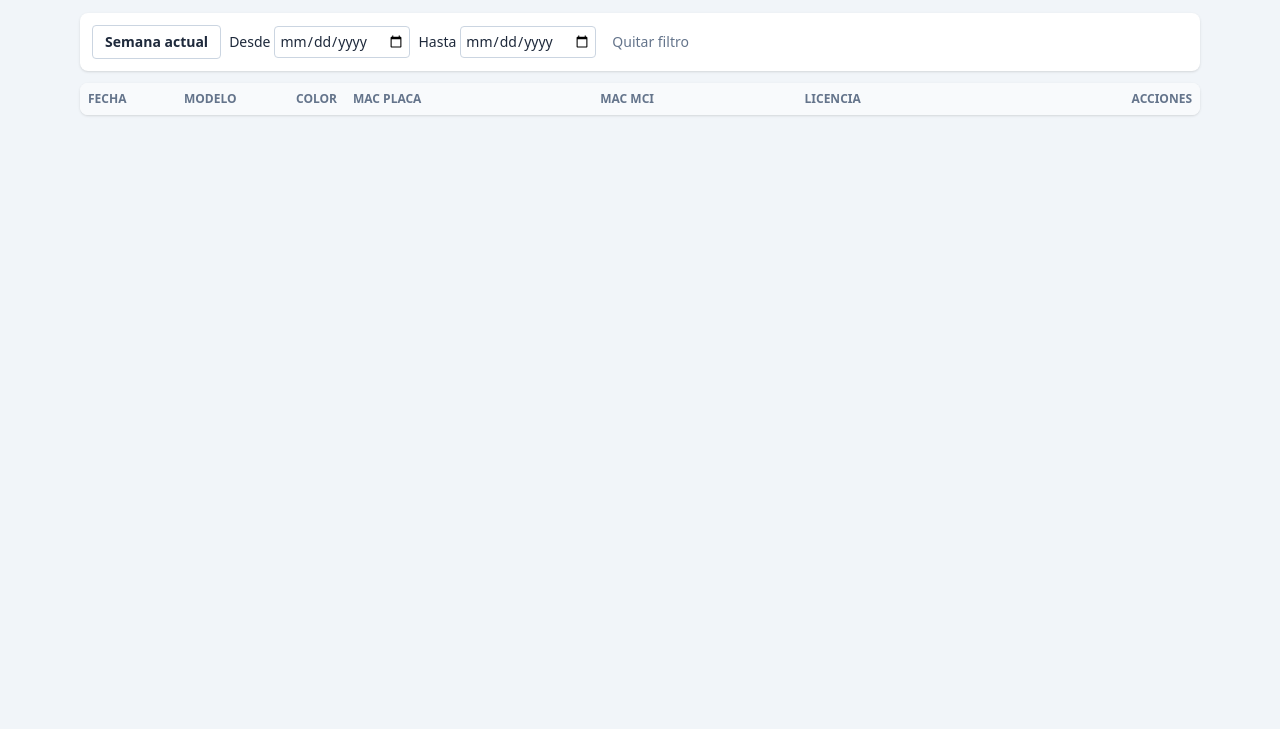
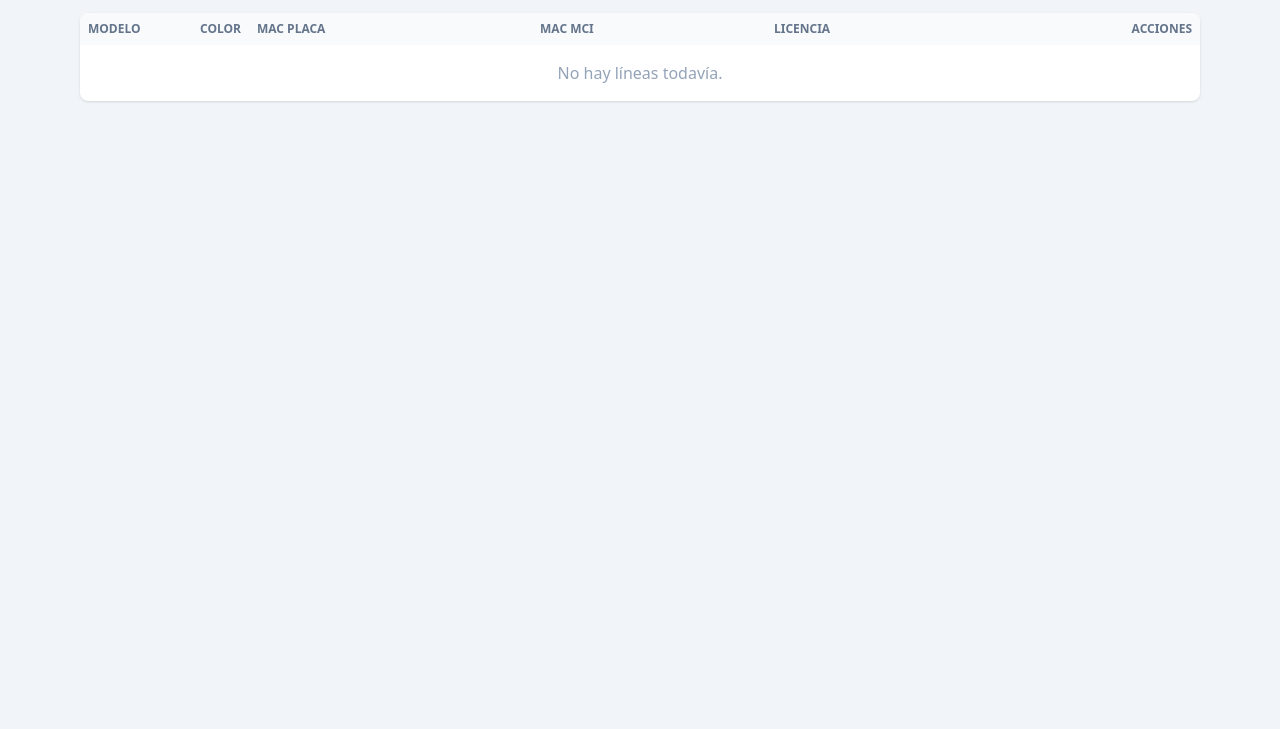
Before and after one commit to benjamintv21/benjamintv21, a plain HTML site: page licencias/index.html in a window 1280 px wide. Shown: the part 71-800 px from the top of the page. Drawn offline with nearby package versions, Linux system fonts and the light colour scheme; no server answers.

Commit message:
Licencias: modo user sin filtros ni fecha, siempre con la semana actual
Co-Authored-By: Claude Opus 5.5 <noreply@anthropic.com>

```diff
--- a/licencias/index.html
+++ b/licencias/index.html
@@ -35,8 +35,8 @@
             </div>
         </header>
 
-        <!-- FILTRO POR FECHAS -->
-        <div class="bg-white rounded-lg shadow p-3 mb-3 flex flex-wrap items-center gap-2 text-sm">
+        <!-- FILTRO POR FECHAS (user no lo ve: siempre tiene la semana actual) -->
+        <div class="solo-editor bg-white rounded-lg shadow p-3 mb-3 flex flex-wrap items-center gap-2 text-sm">
             <button id="btnSemana" onclick="filtrarSemanaActual()" class="border border-slate-300 hover:bg-slate-50 font-semibold px-3 py-1.5 rounded">Semana actual</button>
             <label class="flex items-center gap-1">Desde <input type="date" id="filtroDesde" onchange="aplicarFiltro()" class="p-1 border border-slate-300 rounded"></label>
             <label class="flex items-center gap-1">Hasta <input type="date" id="filtroHasta" onchange="aplicarFiltro()" class="p-1 border border-slate-300 rounded"></label>
@@ -48,7 +48,7 @@
             <table class="w-full text-sm">
                 <thead class="bg-slate-50 text-left text-xs uppercase text-slate-500">
                     <tr>
-                        <th class="p-2 w-24">Fecha</th>
+                        <th class="solo-editor p-2 w-24">Fecha</th>
                         <th class="p-2 w-28">Modelo</th>
                         <th class="p-2 w-14">Color</th>
                         <th class="p-2">MAC placa</th>
@@ -229,7 +229,8 @@
 
             const hayFiltro = document.getElementById('filtroDesde').value || document.getElementById('filtroHasta').value;
             const sinDatos = document.getElementById('sinDatos');
-            sinDatos.textContent = licencias.length ? 'No hay líneas con este filtro.' : 'No hay líneas todavía.';
+            sinDatos.textContent = !licencias.length ? 'No hay líneas todavía.'
+                : rolActual === 'user' ? 'No hay líneas esta semana.' : 'No hay líneas con este filtro.';
             sinDatos.classList.toggle('hidden', visibles.length > 0);
             document.getElementById('infoFiltro').textContent = (hayFiltro || visibles.length !== licencias.length)
                 ? `Mostrando ${visibles.length} de ${licencias.length}` : `${licencias.length} líneas`;
@@ -242,7 +243,7 @@
             const idq = esc(item.id);
             const color = COLORES[item.color] ? item.color : null;
             tr.innerHTML = `
-                <td class="p-2 whitespace-nowrap text-slate-600">${esc(fechaDe(item))}</td>
+                <td class="solo-editor p-2 whitespace-nowrap text-slate-600">${esc(fechaDe(item))}</td>
                 <td class="p-2">
                     <select onchange="actualizarCampo('${idq}', 'modelo', this.value, this)" class="w-full p-1 border border-slate-300 rounded">
                         <option value="Space" ${item.modelo === 'Space' ? 'selected' : ''}>Space</option>
@@ -269,6 +270,8 @@
         }
 
         document.getElementById('infoUsuario').textContent = rolActual;
+        // user siempre ve solo la semana actual (de lunes a sábado)
+        if (rolActual === 'user') filtrarSemanaActual();
         cargarLicencias();
     </script>
 </body>
```
